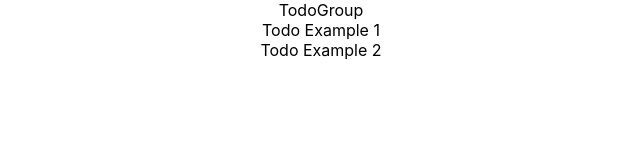
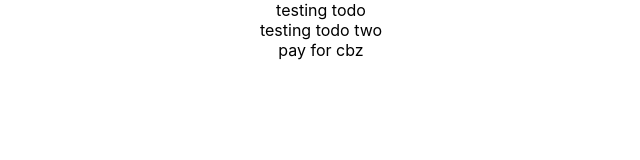
Before and after one commit to OnceRobert/React-Redux-Todo-List-Practice, a React (Create React App) app: page / in a window 1280 px wide. Shown: the top 160 px of the page, without its empty margins (319-959 px from the left). Built offline with nearby package versions, Linux system fonts and the light colour scheme.

Commit message:
[React-Redux Todo-List][Angelo] feat: created Global Store for components

```diff
--- a/package.json
+++ b/package.json
@@ -3,11 +3,13 @@
   "version": "0.1.0",
   "private": true,
   "dependencies": {
+    "@reduxjs/toolkit": "^1.6.1",
     "@testing-library/jest-dom": "^5.14.1",
     "@testing-library/react": "^11.2.7",
     "@testing-library/user-event": "^12.8.3",
     "react": "^17.0.2",
     "react-dom": "^17.0.2",
+    "react-redux": "^7.2.4",
     "react-scripts": "4.0.3",
     "web-vitals": "^1.1.2"
   },
--- a/src/App.js
+++ b/src/App.js
@@ -1,6 +1,6 @@
 import logo from './logo.svg';
 import './App.css';
-import TodoGroup from './features/todos/components/TodoGroup.js'
+import TodoGroup from './features/todos/components/TodoGroup'
 
 function App() {
   return (
--- a/src/features/todos/components/TodoGroup.js
+++ b/src/features/todos/components/TodoGroup.js
@@ -1,15 +1,17 @@
-import { initialTodoList } from "../../../common/constants/constants";
-import { getAtllTodoIds } from "../../../utils/ulits";
+import React from "react";
 import TodoItem from './TodoItem';
+import {selectTodoIds} from "../reducers/todosSlice";
+import { useSelector } from "react-redux";
 
 
 function TodoGroup(){
+    const todoIds = useSelector(selectTodoIds);
+
     return(
         <div>
-            TodoGroup
             {
-                getAtllTodoIds(initialTodoList).map(id =>(
-                    <TodoItem key={id} id={id} />
+                todoIds.map((id) =>(
+                    <TodoItem key={id} itemId={id} />
                 ))
             }
 
--- a/src/features/todos/components/TodoItem.js
+++ b/src/features/todos/components/TodoItem.js
@@ -1,13 +1,15 @@
-import { findRenderedComponentWithType } from "react-dom/test-utils";
-import {initialTodoList} from "../../../common/constants/constants.js"
-import {getTodoById} from "../../../utils/ulits.js"
+import React from 'react';
+import { useSelector } from "react-redux";
+import { selectTodoById} from "../reducers/todosSlice";
+
 
 function TodoItem(props){
-    const todo = getTodoById(initialTodoList,props.id);
+    const todo = useSelector(state => selectTodoById(state,props.itemId));
     return (
         <div>
             {todo.text}
         </div>
     );
 }
+
 export default TodoItem;
--- /dev/null
+++ b/src/features/todos/reducers/todosSlice.js
@@ -0,0 +1,34 @@
+import { createSlice, createEntityAdapter } from "@reduxjs/toolkit";
+
+const todosAdapter = createEntityAdapter();
+const initialState = todosAdapter.getInitialState({
+    ids: ["1", "2","3"],
+    entities: {
+        1:{
+            id:"1",
+            text: "testing todo",
+            done: false,
+        },
+        2:{
+            id:"2",
+            text: "testing todo two",
+            done: false,
+        },
+        3:{
+            id:"3",
+            text: "pay for cbz",
+            done: false,
+        },
+    },
+});
+const todoSlice = createSlice({
+    name: "todos",
+    initialState: initialState,
+    reducers: {}
+});
+
+export default todoSlice.reducer;
+
+export const { selectIds: selectTodoIds, selectById: selectTodoById} = todosAdapter.getSelectors(
+        (state) => state.todoList
+    );
--- a/src/index.js
+++ b/src/index.js
@@ -3,10 +3,14 @@ import ReactDOM from 'react-dom';
 import './index.css';
 import App from './App';
 import reportWebVitals from './reportWebVitals';
+import { Provider } from 'react-redux';
+import store from './store/store';
 
 ReactDOM.render(
   <React.StrictMode>
+    <Provider store={store}>
     <App />
+    </Provider>
   </React.StrictMode>,
   document.getElementById('root')
 );
--- /dev/null
+++ b/src/store/store.js
@@ -0,0 +1,10 @@
+import { configureStore } from "@reduxjs/toolkit";
+import todosReducer from "../features/todos/reducers/todosSlice"
+
+const store = configureStore({
+    reducer: {
+        todoList: todosReducer
+    },
+});
+
+export default store;
```
Also changed, not shown: 1 other file (tests, documents, lock files or other folders).
